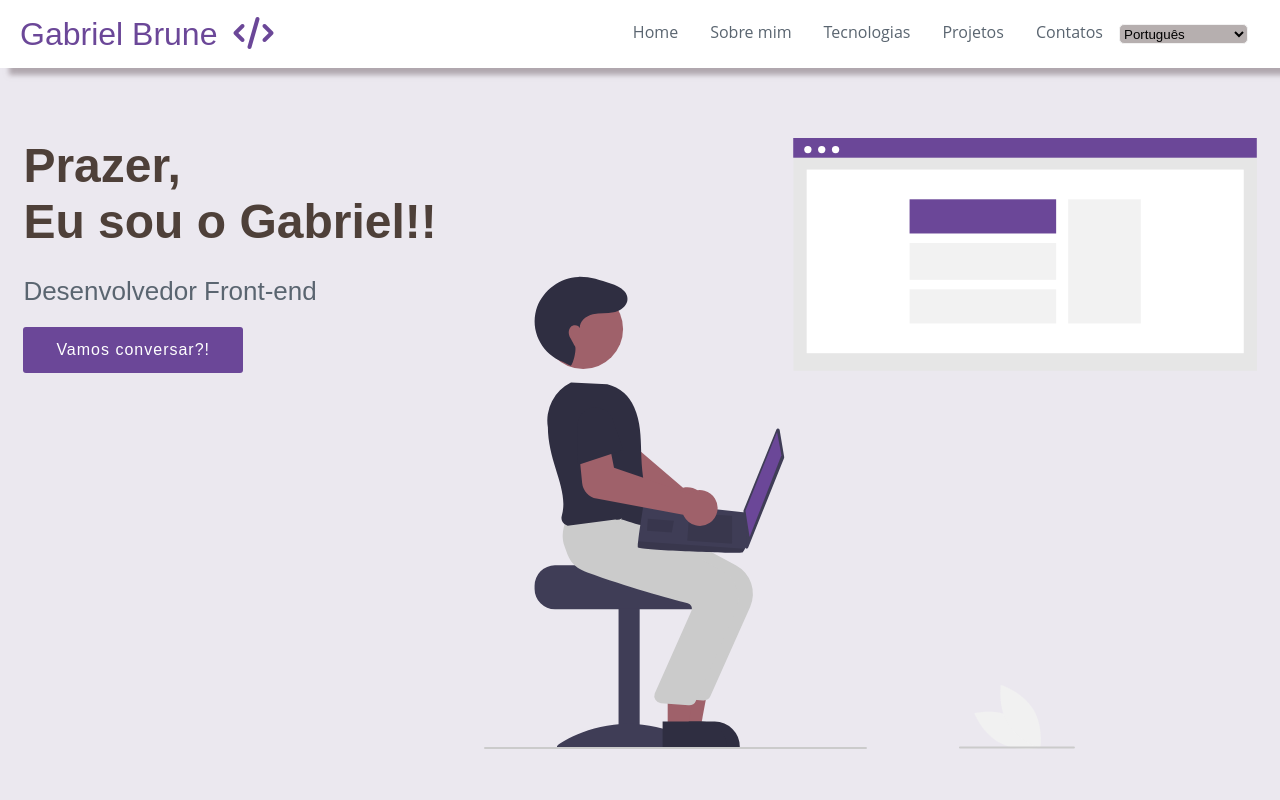
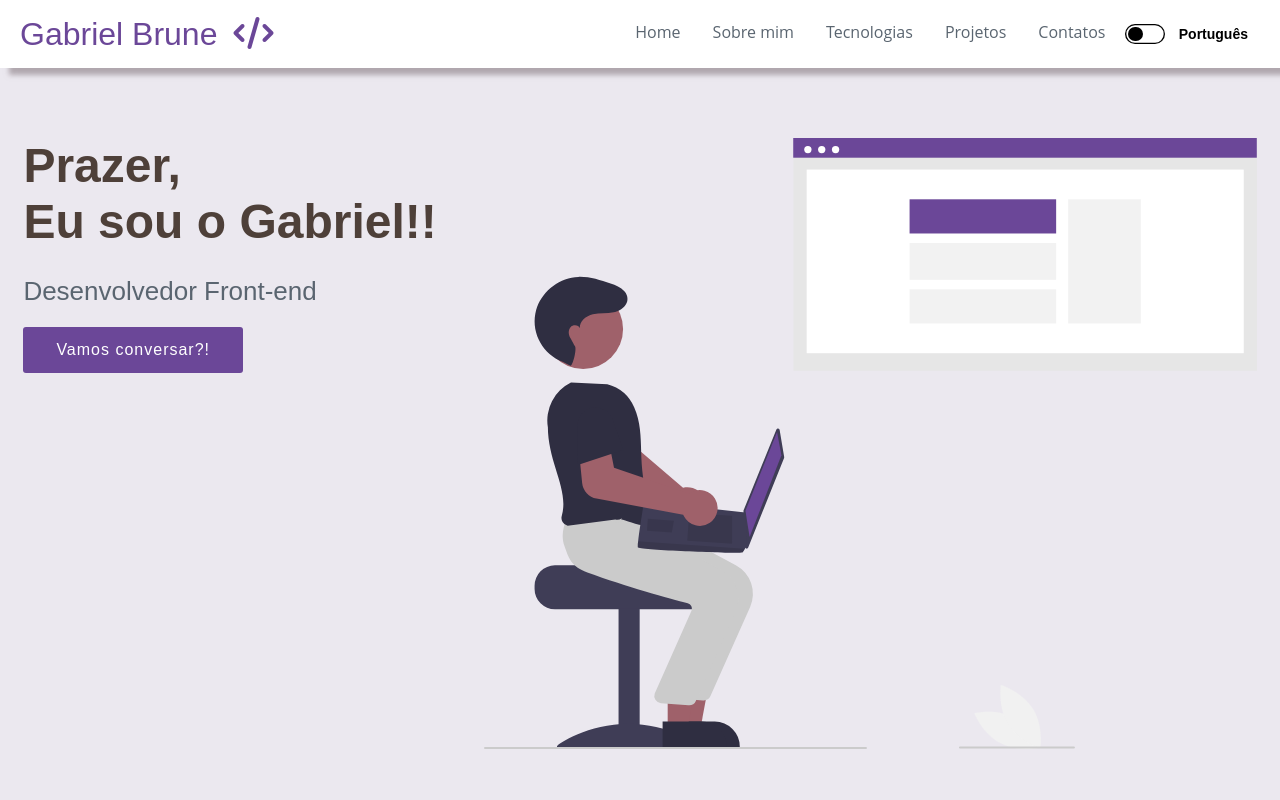
Before and after one commit to Gabriel52/Portfolio--React, a React (Create React App) app: page / in a window 1280 px wide. Shown: the top 800 px of the page. Built offline with nearby package versions, Linux system fonts and the light colour scheme; the HTML template or start-up script is replaced by a standard one.

Commit message:
feat: update input of change language

```diff
--- a/src/components/NavBar/NavBar.js
+++ b/src/components/NavBar/NavBar.js
@@ -1,18 +1,23 @@
 import React, { useState } from "react";
 import { useTranslation } from "react-i18next";
 import "./styles.css";
+
+const languageKey = {
+  ptBr: 'Português',
+  enUs: 'English'
+}
 
 function NavBar() {
   const [click, setClick] = useState(false);
   const { t:translate } = useTranslation()
   const [items] = useState(translate('header.items'));
   const { i18n } = useTranslation()
-
   const handleClick = () => setClick(!click);
-
-  const handleChangeLanguages = (event) =>{
-    let selectLanguage = event.target.value
-    i18n.changeLanguage(selectLanguage);
+  const [languageSelected, setLanguageSelected] = useState('ptBr')
+  const handleChangeLanguages = () =>{
+    let selectedItem = languageSelected === 'ptBr'? 'enUs' : 'ptBr'
+    setLanguageSelected(selectedItem)
+    i18n.changeLanguage(selectedItem);
 
   }
 
@@ -38,14 +43,19 @@ function NavBar() {
                 </a>
               </li>
             ))}
-            <select
-              className="select_language"
-              name="select"
+            <input
+              className="toggle"
+              type="checkbox"
+              role="switch"
+              name="toggle"
+              value="on"
               onClick={handleChangeLanguages}
-            >
-              <option value="ptBR"selected >Português</option>
-              <option value="enUs" >English</option>
-            </select>
+            />
+            <div className="curtain">
+              <p className="selected-language">
+                {languageKey[languageSelected]}
+              </p>
+            </div>
           </ul>
           <div className="nav-icon" onClick={handleClick}>
             <i className={click ? "fas fa-times" : "fas fa-bars"}></i>
--- a/src/components/NavBar/styles.css
+++ b/src/components/NavBar/styles.css
@@ -55,6 +55,9 @@
   line-height: 110%;
   color: #5A6570;
   transition: all 400ms ease;
+
+  margin-top: auto;
+  margin-bottom: auto;
 }
 
 .nav-item:after {
@@ -85,7 +88,64 @@
   border-radius: 5px;
 
   background-color: rgb(161 152 152 / 77%);
+  padding: 10px 15px;
 }
+
+.selected-language {
+  font-weight: bold;
+  font-size: 14px;
+  margin-left: 10px;
+}
+
+/* ________________TOGGLE___________________________ */
+
+.toggle, .toggle:before, .slot__label {
+  transition-property: background-color, transform, visibility;
+  transition-duration: 0.25s;
+  transition-timing-function: ease-in, cubic-bezier(0.6,0.2,0.4,1.5), linear;
+}
+.toggle:before, .slot, .slot__label {
+  display: block;
+}
+.toggle:before{
+  position: absolute;
+}
+.toggle:checked {
+  background-color: #6b4798;
+}
+.toggle:focus {
+  outline: transparent;
+}
+.toggle {
+  border-radius: 0.75em;
+  box-shadow: 0 0 0 0.1em inset;
+  cursor: pointer;
+  position: relative;
+  margin-right: 0.25em;
+  width: 3em;
+  height: 1.5em;
+
+  appearance: none;
+
+  margin-top: auto;
+  margin-bottom: auto;
+}
+.toggle:before {
+  background: currentColor;
+  border-radius: 50%;
+  content: "";
+  top: 0.2em;
+  left: 0.2em;
+  width: 1.1em;
+  height: 1.1em;
+}
+.toggle:checked:before {
+  transform: translateX(1.5em);
+}
+
+/* __________________________________________ */
+
+
 
 @media screen and (max-width: 960px) {
   .nav-menu {
@@ -117,6 +177,8 @@
     padding: 1.5rem;
     width: 100%;
     display: table;
+    text-align: initial;
+    font-size: 30px;
   }
 
   .nav-icon {
@@ -134,4 +196,27 @@
     color: #fff;
   }
 
+  .toggle {
+    margin-left: auto;
+    margin-right: auto;
+    width: 6em;
+    height: 3em;
+    border-radius: 25px;
+    background-color: white;
+  }
+
+  .toggle:before{
+    top: 0.4em;
+    left: 0.5em;
+    width: 2em;
+    height: 2em;
+  }
+
+  .toggle:checked:before {
+    transform: translateX(3em);
+  }
+
+  .selected-language{
+    font-size: 24px;
+  }
 }
--- a/src/components/SectionService/styles.css
+++ b/src/components/SectionService/styles.css
@@ -17,6 +17,7 @@ a {
     text-align: center;
     border-bottom: 3px solid #fff;
     min-height: 200px;
+    height: 300px;
 }
 .section-title{
     font-weight: 700;
```
Also changed, not shown: 1 other file (tests, documents, lock files or other folders).
